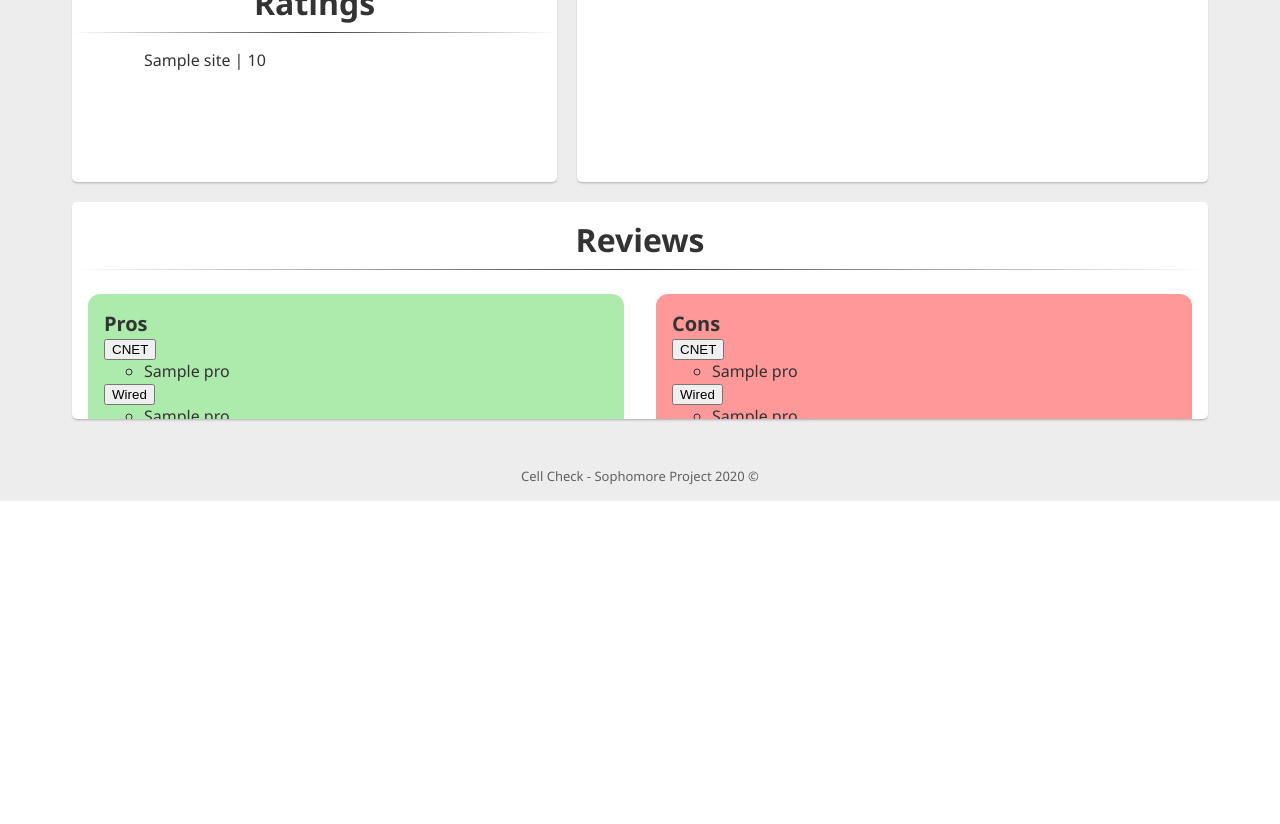
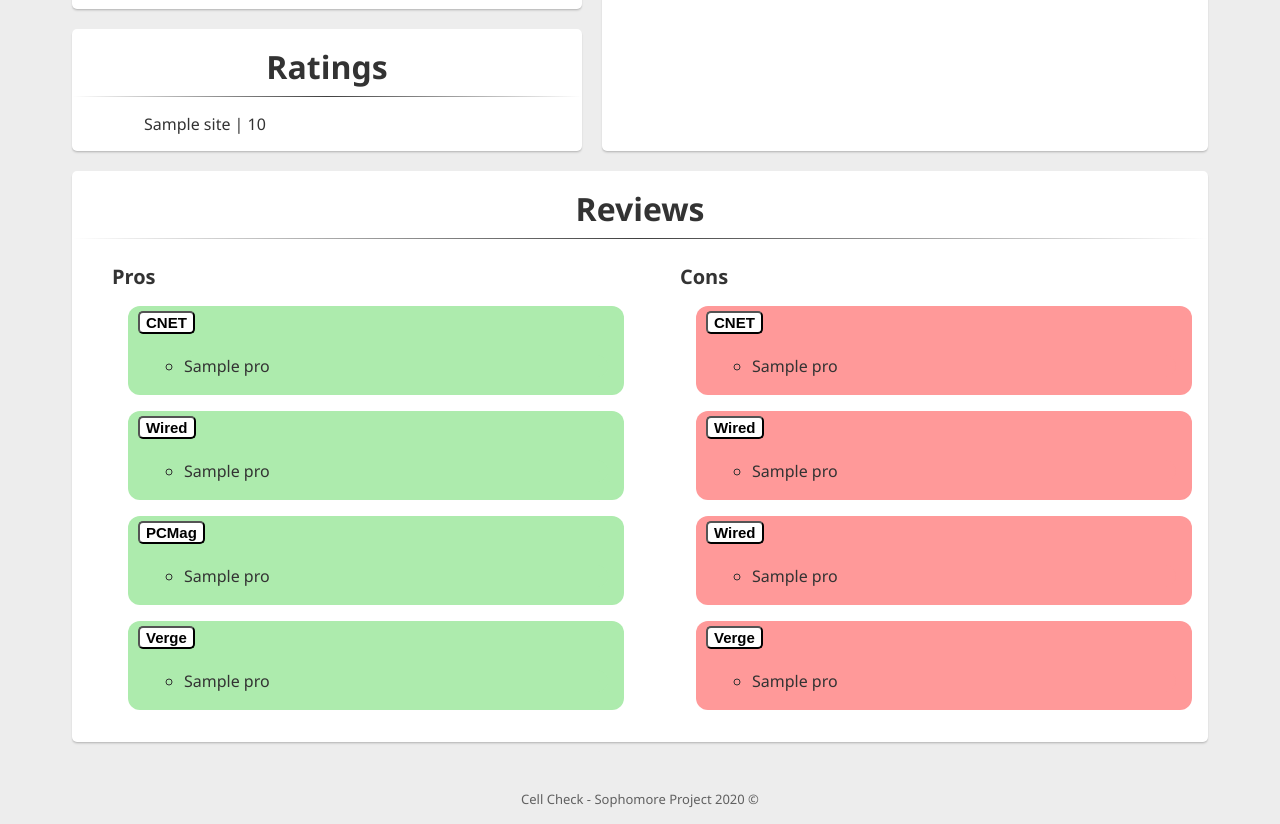
Before and after one commit to sydneyhill3901/CSI2999, a Django app: template CSI2999/CellCheck/templates/CellCheck/Review.html in a window 1280 px wide. Shown: the part 664-1488 px from the top of the page. Before the commit the page ends 1165 px from the top, so only its background shows below. Run offline with Django 3.2, Linux system fonts and the light colour scheme; tables that the repository leaves empty hold one stand-in row (values such as "Sample post"); the template is opened without the code that fills it: values that come from a table or form of the project are taken from there, most other values are stand-ins (such as "Sample title", 1, 10 or a date in 2020).

Commit message:
Css Changes

```diff
--- a/CSI2999/CellCheck/static/CellCheck/MainCss.css
+++ b/CSI2999/CellCheck/static/CellCheck/MainCss.css
@@ -106,6 +106,11 @@ MENU
     background-color: #026A7D;
 }
 
+.search-container {
+    float: right;
+    padding-top: 75px;
+}
+
 /*********************************************
 SEARCH
 **********************************************/
@@ -200,21 +205,16 @@ CONTENT WRAPPER
 /*********************************************
 BUTTON STYLING
 **********************************************/
-.button {
+button {
     display: inline-block;
-    margin: 0px 10px;
-    padding: 10px 30px;
-    background: #20e1b6;
+    margin: 5px 10px;
+    background: #FFFFFF;
     transition: background-color .25s ease-in-out;
     border-radius: 5px;
-    box-shadow: 0px 0px 0px 5px rgba(255, 255, 255, 1);
-    letter-spacing: 2px;
-    text-decoration: none;
-    text-transform: uppercase;
-    font-family: 'Archivo Narrow', sans-serif;
+    text-decoration: none;;
     font-size: 15px;
     font-weight: 600;
-    color: #FFF;
+
 }
 
 .button:hover {
@@ -247,7 +247,10 @@ CONTENT
 }
 
 #two-column img {
-    padding: 5px;
+    position: absolute;
+    object-fit: cover;
+    width: 100%;
+    height: 100%;
 }
 
 #more-list {
@@ -375,11 +378,11 @@ CARDS
 REVIEW STYLE
 **********************************************/
 #flex-content {
-    height: 100vh;
+
     margin: 2rem;
     display: grid;
     grid-template-columns: 1fr 1.3fr;
-    grid-template-rows: 1.5fr 1fr 1fr;
+
     grid-gap: 20px 20px;
 }
 
@@ -396,7 +399,7 @@ REVIEW STYLE
     background: #fff;
         color: #333;
     border-radius: 5px;
-    overflow: hidden;
+    overflow: visible;
     transition: ease-in all .1s;
     box-shadow:
         0 1px 1px rgba(0, 0, 0, 0.1),
@@ -413,15 +416,24 @@ REVIEW STYLE
 .price-cell {
     grid-row: 1/3;
     grid-column: 2/2;
+    max-height: 700px;
 }
 
 .img-cell {
+    max-height: 460px;
+    width: auto;
+}
 
+.img-cell img{
+    max-height: 450px;
+    width: 500px;
+    margin: 5px;
 }
 
 .rating-cell {
+    max-height: 250px;
+}
 
-}
 .AvgScore {
     font-weight: bold;
 
@@ -436,6 +448,7 @@ REVIEW STYLE
     grid-row: 3/3;
     grid-column-start: 1;
     grid-column-end: 3;
+    overflow: visible;
 }
 
 .procon {
@@ -453,23 +466,33 @@ REVIEW STYLE
 .pros {
     flex: 50%;
     list-style-type: none;
+}
+
+.pros li {
+
     border-radius: 12px;
     height: auto;
     width: auto;
     background: #adebad;
     margin: 1rem;
-    padding: 1rem;
 }
 
 .cons  {
     flex: 50%;
     list-style-type: none;
+}
+
+.cons li {
     border-radius: 12px;
     height: auto;
     width: auto;
     background: #ff9999;
     margin: 1rem;
-    padding: 1rem;
+
+}
+
+.procon li ul {
+    padding-bottom: 2px;
 }
 /*********************************************
 MEDIA QUERIES
```
